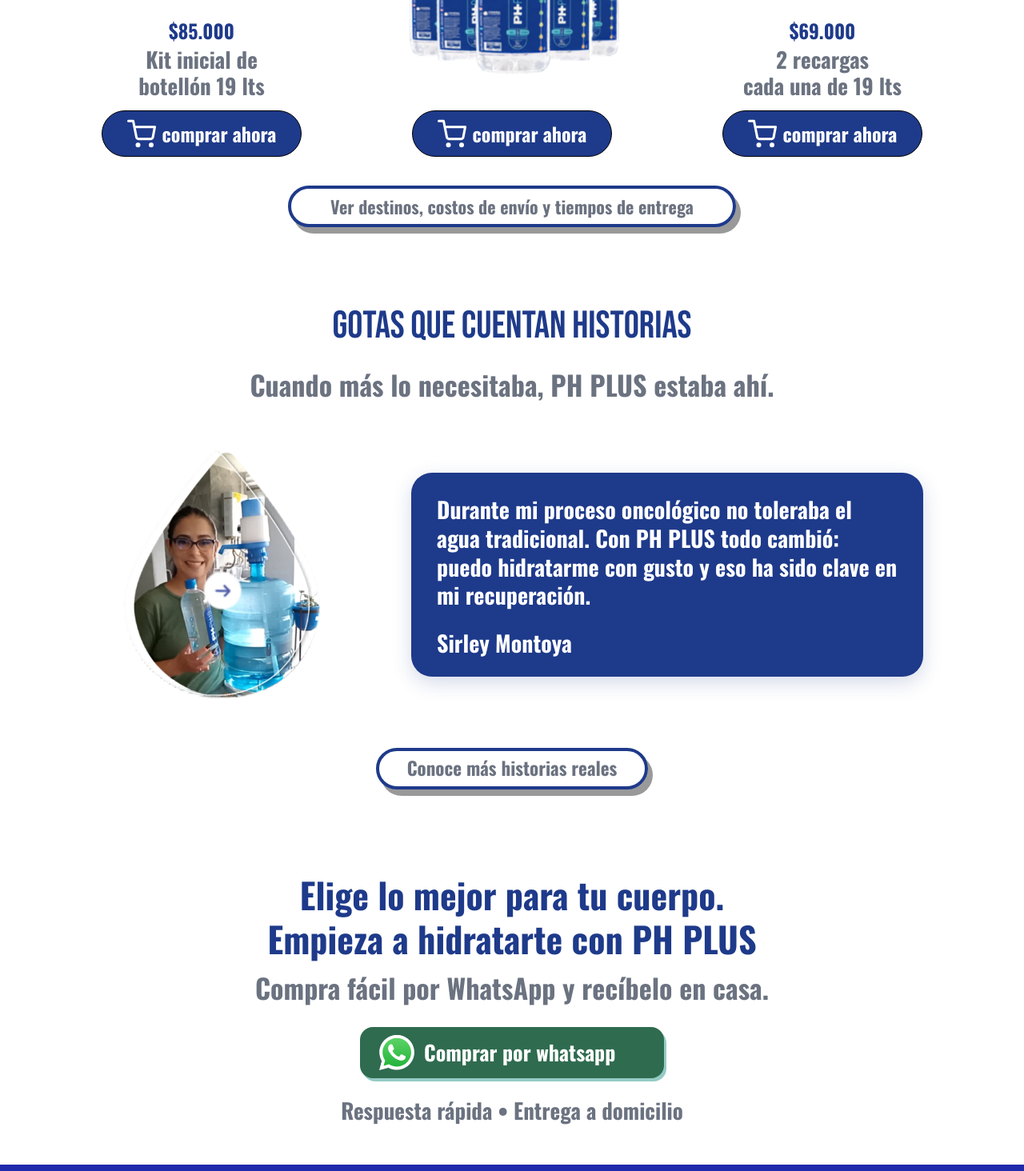
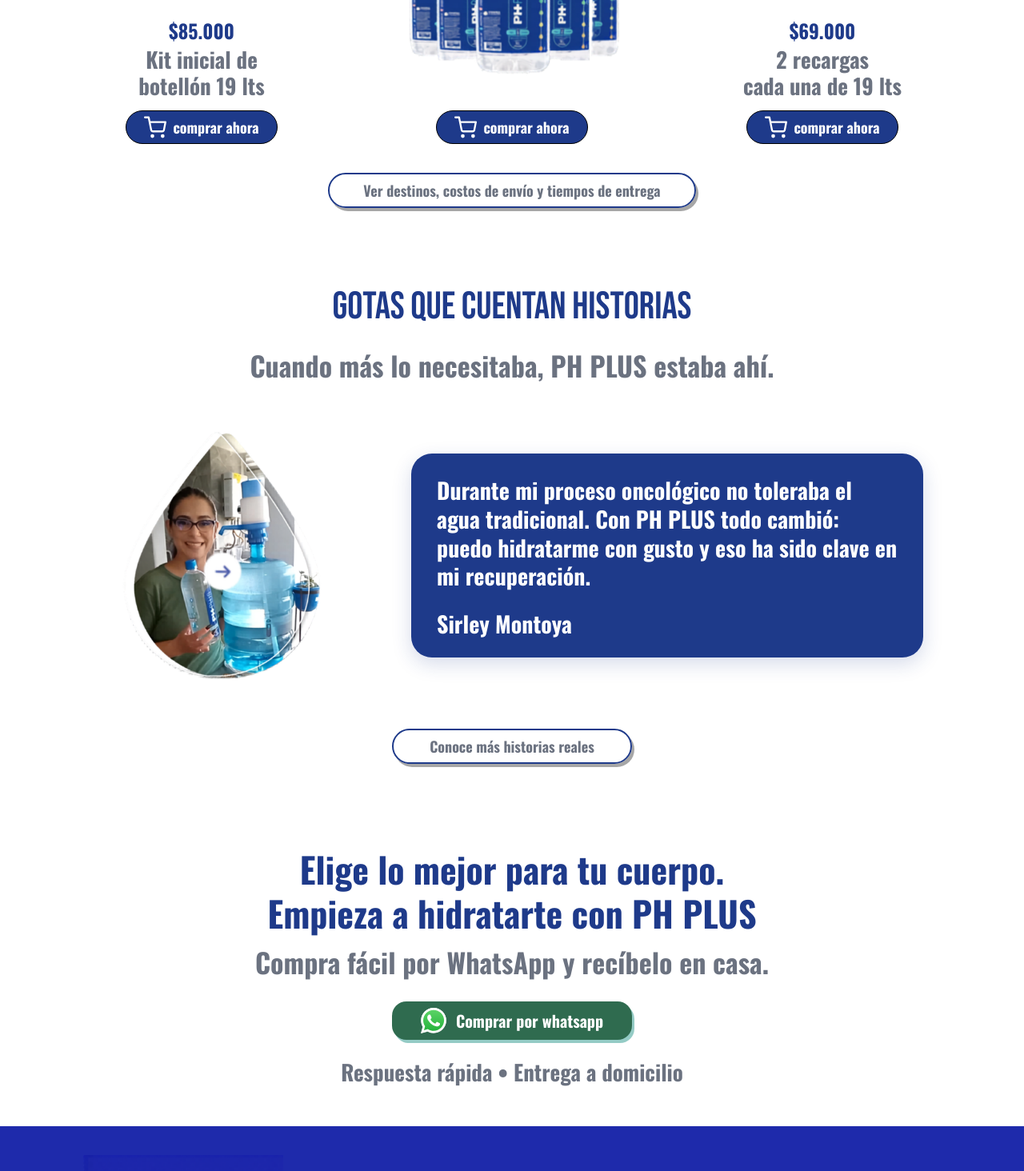
Before and after one commit to davideliaspalacio/ph-plus, a Next.js app: page / in a window 1280 px wide. Shown: the part 1540-3004 px from the top of the page at 80% size. Built offline with nearby package versions, Linux system fonts and the light colour scheme.

Commit message:
Harmonize public button sizing

```diff
--- a/app/components/Cta.tsx
+++ b/app/components/Cta.tsx
@@ -21,14 +21,14 @@
               href="https://wa.me/573234392470"
               target="_blank"
               rel="noopener noreferrer"
-              className="ph-condensed inline-flex h-[23px] w-[121px] items-center gap-1.5 rounded-[16px] bg-[#2f6b4f] px-2 text-[9px] font-bold text-white shadow-[3px_4px_0_rgba(18,140,126,0.45)] transition-transform hover:scale-[1.03] hover:bg-[#1fb055] sm:h-[48px] sm:w-auto sm:gap-3 sm:px-6 sm:text-[20px] lg:h-[64px] lg:w-[380px] lg:text-[26px]"
+              className="ph-condensed inline-flex h-[34px] min-w-[168px] items-center justify-center gap-2 rounded-[18px] bg-[#2f6b4f] px-4 text-[12px] font-bold text-white shadow-[3px_4px_0_rgba(18,140,126,0.45)] transition-transform hover:scale-[1.03] hover:bg-[#1fb055] sm:h-[44px] sm:min-w-[260px] sm:gap-3 sm:px-6 sm:text-[18px] lg:h-[48px] lg:min-w-[300px] lg:text-[20px]"
             >
               <Image
                 src="/icons/whatsapp.svg"
                 alt=""
                 width={65}
                 height={65}
-                className="h-[18px] w-[18px] sm:h-10 sm:w-10 lg:h-11 lg:w-11"
+                className="h-6 w-6 sm:h-8 sm:w-8 lg:h-8 lg:w-8"
               />
               <span className="whitespace-nowrap">Comprar por whatsapp</span>
             </a>
--- a/app/components/Products.tsx
+++ b/app/components/Products.tsx
@@ -97,11 +97,11 @@
                 <div className="mt-1 flex justify-center lg:mt-3">
                   <Link
                     href={`/productos/${product.slug}`}
-                    className="ph-condensed inline-flex h-[18px] w-[76px] items-center justify-center gap-0.5 rounded-full border border-black bg-[#1e3a8a] px-0 py-0 text-[7px] font-bold text-white transition-transform hover:scale-[1.03] hover:bg-[#1e2aab] sm:h-[40px] sm:w-[180px] sm:gap-1.5 sm:text-[16px] lg:h-[58px] lg:w-[250px] lg:gap-2 lg:text-[24px]"
+                    className="ph-condensed inline-flex h-[26px] w-[94px] items-center justify-center gap-1 rounded-full border border-black bg-[#1e3a8a] px-2 text-[9px] font-bold text-white transition-transform hover:scale-[1.03] hover:bg-[#1e2aab] sm:h-[36px] sm:w-[150px] sm:gap-1.5 sm:text-[14px] lg:h-[42px] lg:w-[190px] lg:gap-2 lg:text-[18px]"
                   >
                     <svg
                       viewBox="0 0 48 46"
-                      className="h-3 w-3 sm:h-6 sm:w-6 lg:h-9 lg:w-9"
+                      className="h-4 w-4 sm:h-5 sm:w-5 lg:h-7 lg:w-7"
                       fill="none"
                       aria-hidden
                     >
@@ -124,7 +124,7 @@
         <div className="mt-3 flex justify-center lg:mt-9">
           <Link
             href="/envios"
-            className="ph-condensed inline-flex h-[23px] min-w-[205px] items-center justify-center rounded-[16px] border-2 border-[#1e3a8a] bg-white/10 px-3 text-center text-[9px] font-bold leading-none text-[#6b7280] shadow-[3px_4px_0_rgba(0,0,0,0.45)] transition-transform hover:-translate-y-0.5 sm:h-[42px] sm:min-w-[360px] sm:text-[16px] lg:h-[52px] lg:min-w-[560px] lg:rounded-[32px] lg:border-[4px] lg:px-7 lg:text-[22px] lg:shadow-[6px_8px_0_rgba(0,0,0,0.4)]"
+            className="ph-condensed inline-flex min-h-[30px] min-w-[230px] items-center justify-center rounded-[18px] border-2 border-[#1e3a8a] bg-white/10 px-4 text-center text-[10px] font-bold leading-none text-[#6b7280] shadow-[3px_4px_0_rgba(0,0,0,0.35)] transition-transform hover:-translate-y-0.5 sm:min-h-[38px] sm:min-w-[340px] sm:text-[15px] lg:min-h-[44px] lg:min-w-[460px] lg:rounded-[28px] lg:px-7 lg:text-[18px]"
           >
             Ver destinos, costos de envío y tiempos de entrega
           </Link>
--- a/app/components/Testimonial.tsx
+++ b/app/components/Testimonial.tsx
@@ -40,7 +40,7 @@
         <div className="mt-3 flex justify-center sm:mt-9">
           <button
             type="button"
-            className="ph-condensed h-[23px] rounded-[16px] border-2 border-[#1e3a8a] bg-white/10 px-3 text-[9px] font-bold leading-none text-[#6b7280] shadow-[3px_4px_0_rgba(0,0,0,0.45)] transition-transform hover:-translate-y-0.5 sm:h-[44px] sm:px-6 sm:text-[18px] lg:h-[52px] lg:w-[340px] lg:rounded-[32px] lg:border-[4px] lg:px-7 lg:text-[23px] lg:shadow-[6px_8px_0_rgba(0,0,0,0.4)]"
+            className="ph-condensed min-h-[30px] rounded-[18px] border-2 border-[#1e3a8a] bg-white/10 px-4 text-[10px] font-bold leading-none text-[#6b7280] shadow-[3px_4px_0_rgba(0,0,0,0.35)] transition-transform hover:-translate-y-0.5 sm:min-h-[40px] sm:px-6 sm:text-[16px] lg:min-h-[44px] lg:w-[300px] lg:rounded-[28px] lg:px-7 lg:text-[18px]"
           >
             Conoce más historias reales
           </button>
--- a/app/por-que-ph-plus/page.tsx
+++ b/app/por-que-ph-plus/page.tsx
@@ -128,12 +128,12 @@
         Compra fácil por WhatsApp y recíbelo en casa.
       </p>
       <div className="mt-6 flex justify-center">
-        <a
-          href="https://wa.me/573234392470"
-          target="_blank"
-          rel="noopener noreferrer"
-          className="ph-condensed inline-flex h-[30px] items-center gap-2 rounded-full bg-[#2f6b4f] px-3 text-[10px] font-bold text-white shadow-[3px_4px_0_rgba(18,140,126,0.45)] transition-transform hover:scale-[1.03] hover:bg-[#1fb055] lg:h-[48px] lg:px-7 lg:text-[18px]"
-        >
+          <a
+            href="https://wa.me/573234392470"
+            target="_blank"
+            rel="noopener noreferrer"
+            className="ph-condensed inline-flex h-[34px] items-center gap-2 rounded-full bg-[#2f6b4f] px-4 text-[12px] font-bold text-white shadow-[3px_4px_0_rgba(18,140,126,0.45)] transition-transform hover:scale-[1.03] hover:bg-[#1fb055] lg:h-[46px] lg:px-7 lg:text-[18px]"
+          >
           <Image
             src="/icons/whatsapp.svg"
             alt=""
--- a/app/productos/page.tsx
+++ b/app/productos/page.tsx
@@ -247,7 +247,7 @@
   return (
     <Link
       href={productHref(item)}
-      className="ph-condensed mt-2 inline-flex h-[19px] w-[88px] items-center justify-center gap-1 rounded-full bg-[#1e3a8a] px-2 text-[7px] font-bold text-white transition-transform hover:-translate-y-0.5 lg:h-[19px] lg:w-[92px] lg:text-[7px]"
+      className="ph-condensed mt-2 inline-flex h-[26px] w-[88px] items-center justify-center gap-1 rounded-full bg-[#1e3a8a] px-2 text-[9px] font-bold text-white transition-transform hover:-translate-y-0.5 lg:h-[28px] lg:w-[104px] lg:text-[10px]"
       aria-label={`Ver detalle de ${item.name.replace(/\n/g, " ")}`}
     >
       <Image
@@ -255,7 +255,7 @@
         alt=""
         width={12}
         height={12}
-        className="h-3 w-3"
+        className="h-4 w-4"
       />
       comprar ahora
     </Link>
@@ -449,7 +449,7 @@
           href={whatsappHref()}
           target="_blank"
           rel="noopener noreferrer"
-          className="ph-condensed inline-flex h-[31px] items-center gap-2 rounded-full bg-[#2f8a5a] px-3 text-[10px] font-bold text-white shadow-[3px_4px_0_rgba(18,140,126,0.35)] transition-transform hover:scale-[1.03] hover:bg-[#1fb055] lg:h-[34px] lg:px-5 lg:text-[12px]"
+          className="ph-condensed inline-flex h-[34px] items-center gap-2 rounded-full bg-[#2f8a5a] px-4 text-[12px] font-bold text-white shadow-[3px_4px_0_rgba(18,140,126,0.35)] transition-transform hover:scale-[1.03] hover:bg-[#1fb055] lg:h-[42px] lg:px-6 lg:text-[16px]"
         >
           <Image
             src="/icons/whatsapp.svg"
--- a/app/puntos-de-venta/page.tsx
+++ b/app/puntos-de-venta/page.tsx
@@ -135,7 +135,7 @@
           href="https://wa.me/573234392470"
           target="_blank"
           rel="noopener noreferrer"
-          className="ph-condensed inline-flex h-[29px] items-center gap-1.5 rounded-full border-2 border-[#1e3a8a] bg-white px-3 text-[10px] font-bold text-[#6b7280] shadow-[3px_4px_0_rgba(0,0,0,0.35)] transition-transform hover:-translate-y-0.5 lg:h-[38px] lg:px-5 lg:text-[15px]"
+          className="ph-condensed inline-flex h-[32px] items-center gap-1.5 rounded-full border-2 border-[#1e3a8a] bg-white px-4 text-[11px] font-bold text-[#6b7280] shadow-[3px_4px_0_rgba(0,0,0,0.35)] transition-transform hover:-translate-y-0.5 lg:h-[40px] lg:px-5 lg:text-[15px]"
         >
           <Image
             src="/icons/whatsapp.svg"
@@ -167,7 +167,7 @@
           href="https://wa.me/573234392470"
           target="_blank"
           rel="noopener noreferrer"
-          className="ph-condensed inline-flex h-[31px] items-center gap-2 rounded-full bg-[#2f6b4f] px-3 text-[10px] font-bold text-white shadow-[3px_4px_0_rgba(18,140,126,0.45)] transition-transform hover:scale-[1.03] hover:bg-[#1fb055] lg:h-[46px] lg:px-7 lg:text-[18px]"
+          className="ph-condensed inline-flex h-[34px] items-center gap-2 rounded-full bg-[#2f6b4f] px-4 text-[12px] font-bold text-white shadow-[3px_4px_0_rgba(18,140,126,0.45)] transition-transform hover:scale-[1.03] hover:bg-[#1fb055] lg:h-[46px] lg:px-7 lg:text-[18px]"
         >
           <Image
             src="/icons/whatsapp.svg"
```
